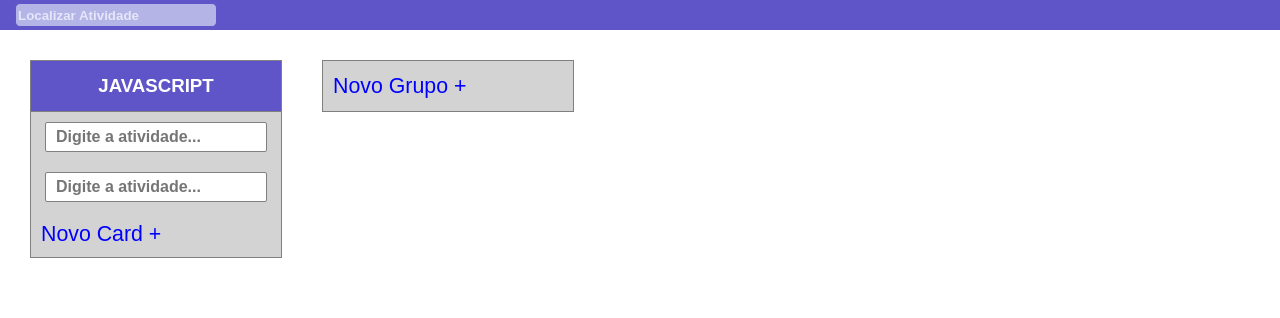
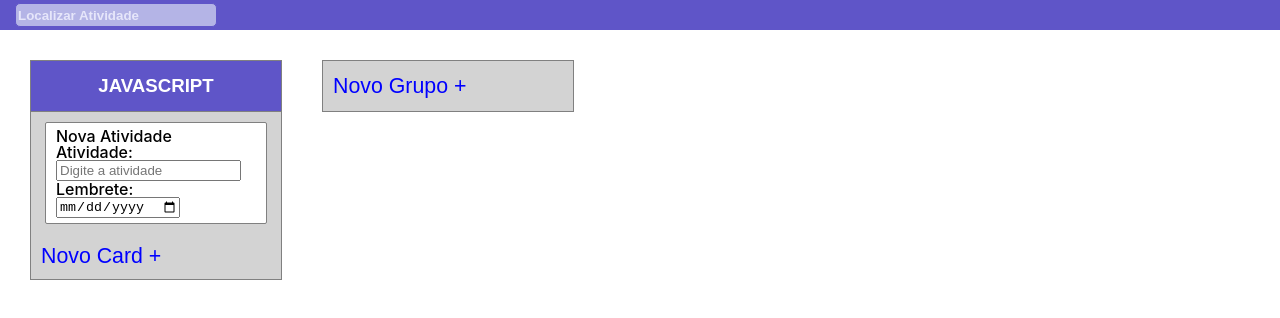
Before and after one commit to cauecoser/ravtasks, a React (Create React App) app: page / in a window 1280 px wide. Shown: the top 318 px of the page. Built offline with nearby package versions, Linux system fonts and the light colour scheme; some icons are missing.

Commit message:
Atualização

```diff
--- a/src/App.js
+++ b/src/App.js
@@ -6,6 +6,19 @@ import Topbar from './topbar/topbar'
 
 function CriarGrupo() {
   alert('Você vai criar um novo grupo!')
+}
+
+document.addEventListener('keypress', function(enter) {
+  if(enter.keyCode === 13) {
+      CriarAtividade()
+  }
+})
+
+function CriarAtividade() {
+  var texto_card = document.querySelector('#nome').value
+  var prazo_card = document.querySelector('#data').value
+  var card = {atividade: texto_card, prazo: prazo_card}
+  alert('Atividade "'+card.atividade+'" criada com sucesso!')
 }
 
 function App() {
--- a/src/card/card.js
+++ b/src/card/card.js
@@ -1,15 +1,14 @@
 import './card.css'
 
 function Card () {
-    // let texto_card = null
     return(
-        <input id='card' placeholder="Digite a atividade..." onClick={EditarAtividade}/>
+        <form id="card">
+            <fieldset><legend>Nova Atividade</legend>
+                <p>Atividade: <input id='nome' type="text" placeholder="Digite a atividade"/></p>
+                <p>Lembrete: <input id='data' type="date"/></p>
+            </fieldset>
+        </form>
     )
 }
 
-function EditarAtividade() {
-    // var tecto_card = document.querySelector('input#card').value
-    alert('Você está editando a atividade!')
-}
-
 export default Card
--- a/src/grupo/grupo.js
+++ b/src/grupo/grupo.js
@@ -2,7 +2,7 @@ import Botao from '../botao/botao'
 import Card from '../card/card'
 import './grupo.css'
 
-function CriarAtividade() {
+function CriarCard() {
     alert('Você vai criar uma nova atividade!')
 }
 
@@ -12,12 +12,13 @@ function Grupo (props) {
             <div id='tit_grupo'>
                 {props.tit_grupo}
             </div>
+
             <div id='area_cards'>
                 <Card/>
-                <Card/>
             </div>
+
             <div>
-                <Botao nomebotao="Novo Card +" onclick={CriarAtividade}/>
+                <Botao nomebotao="Novo Card +" onclick={CriarCard}/>
             </div>
         </div>
     )
```
